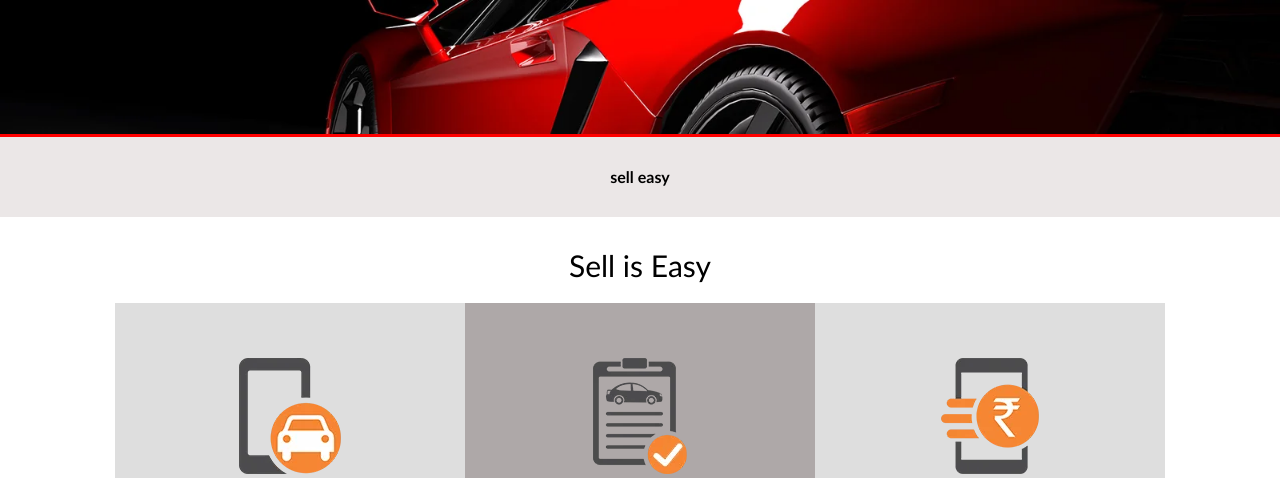
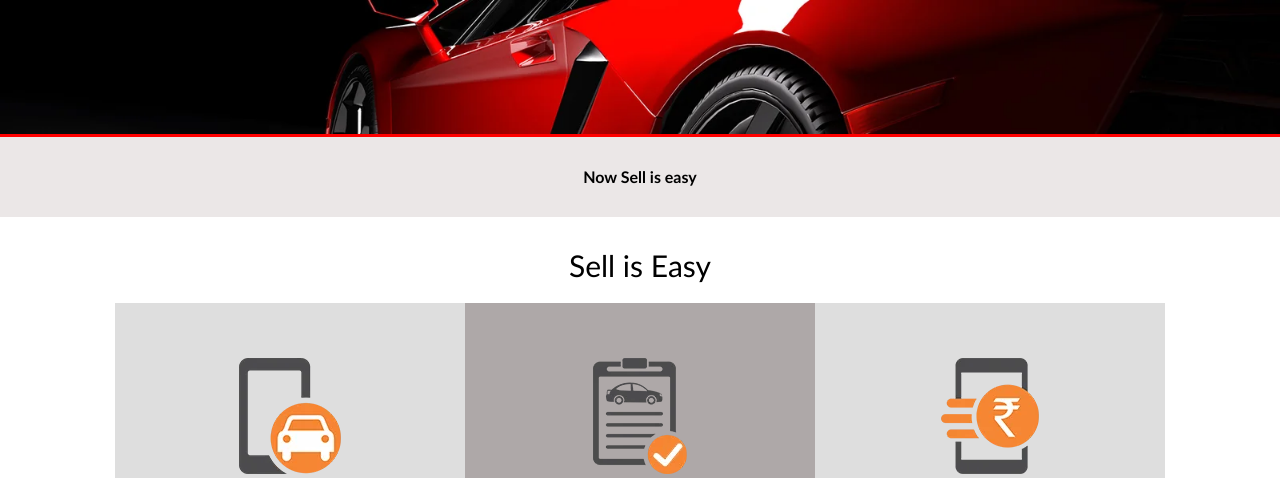
Before and after one commit to Ayaz-Ahamed-Shaik/PythonGroupRetake, a Flask app: page / in a window 1280 px wide. Shown: the part 100-578 px from the top of the page. Run offline with Flask 3, Linux system fonts and the light colour scheme.

Commit message:
indexrectifioed

```diff
--- a/templates/index.html
+++ b/templates/index.html
@@ -4,7 +4,7 @@
         <img src="static/assets/bg-1.webp"/>
       </div>
       <div class="section2">
-        <h4>sell easy</h4>
+        <h4>Now Sell is easy</h4>
       </div>
       <div class="section3">
         <h2>Sell is Easy</h2>
```
